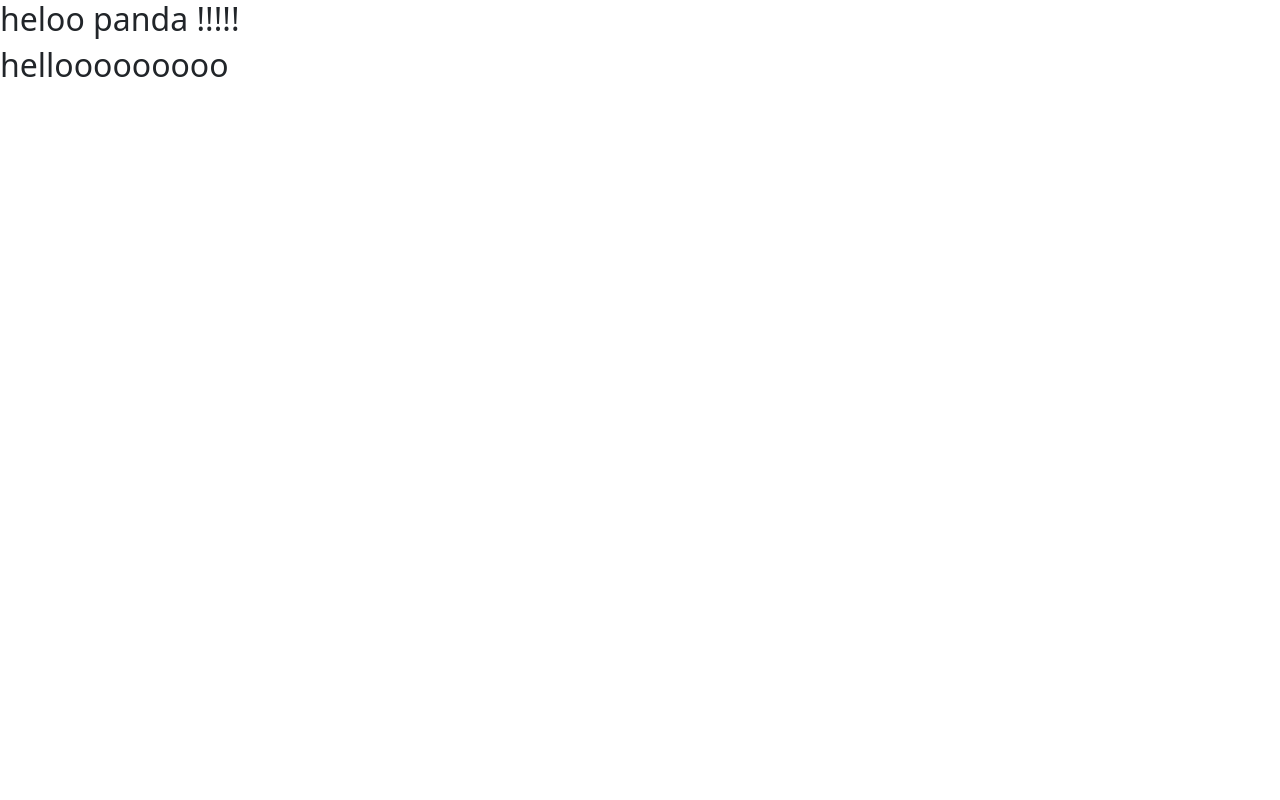
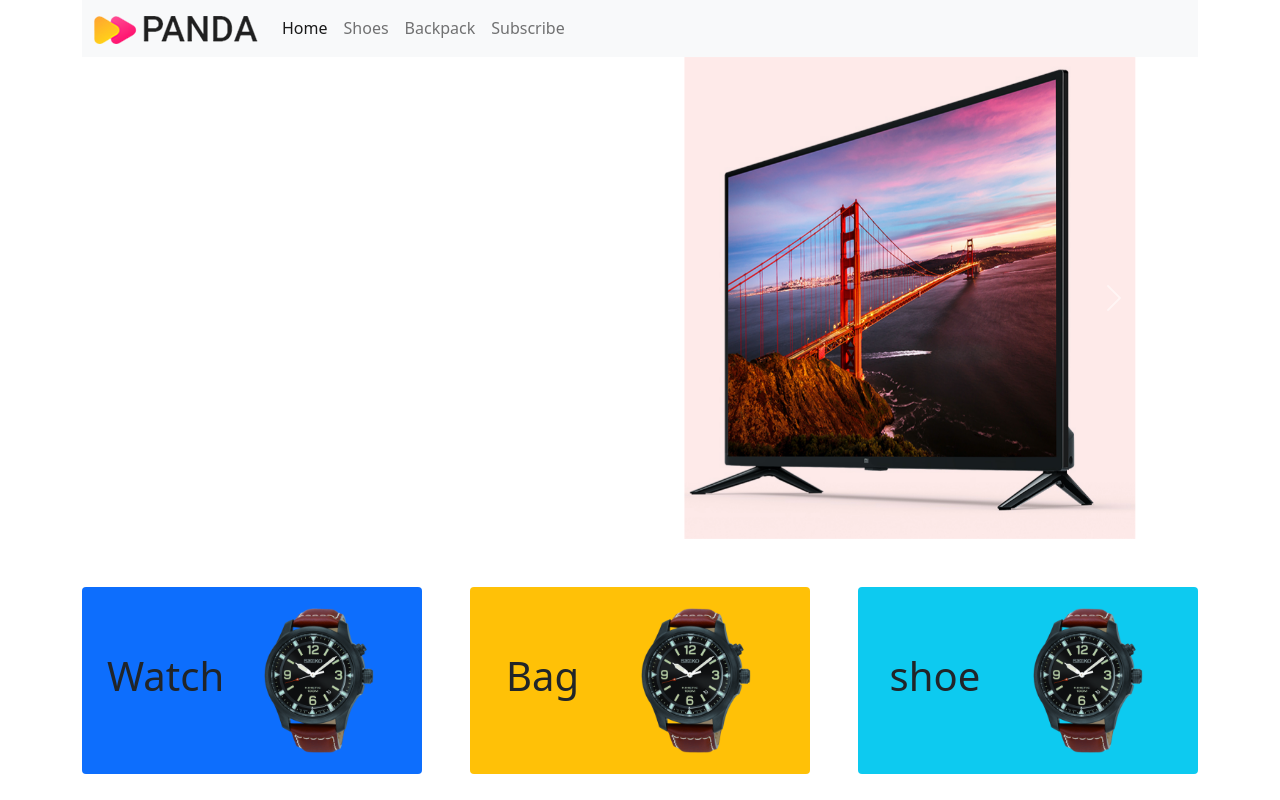
Before and after one commit to Farzana79/panda-bootstrap, a plain HTML site: page index.html in a window 1280 px wide. Drawn offline with Linux system fonts and the light colour scheme.

Commit message:
added two section

```diff
--- a/index.html
+++ b/index.html
@@ -7,8 +7,87 @@
     <link rel="stylesheet" href="css/bootstrap.min.css">
 </head>
 <body>
-    <h2>heloo panda !!!!!</h2>
-    <h2>hellooooooooo</h2>
+    <header class="container"><nav class="navbar navbar-expand-lg navbar-light bg-light">
+        <div class="container-fluid">
+          <a class="navbar-brand" href="#">
+              <img src="images/logo.png" alt="">
+          </a>
+          <button class="navbar-toggler" type="button" data-bs-toggle="collapse" data-bs-target="#navbarNavAltMarkup" aria-controls="navbarNavAltMarkup" aria-expanded="false" aria-label="Toggle navigation">
+            <span class="navbar-toggler-icon"></span>
+          </button>
+          <div class="collapse navbar-collapse" id="navbarNavAltMarkup">
+            <div class="navbar-nav">
+              <a class="nav-link active" aria-current="page" href="#">Home</a>
+              <a class="nav-link" href="#">Shoes</a>
+              <a class="nav-link" href="#">Backpack</a>
+              <a class="nav-link " href="#" tabindex="-1" aria-disabled="true">Subscribe</a>
+            </div>
+          </div>
+        </div>
+      </nav>
+      <div id="carouselExampleControls" class="carousel slide" data-bs-ride="carousel">
+        <div class="carousel-inner">
+          <div class="carousel-item active">
+            <div class="row">
+                <div class="col-md-7"></div>
+                <div class="col-md-5">
+                    <img src="images/banner-images/tv.png" class="d-block w-100" alt="...">
+                </div>
+            </div>
+          </div>
+          <div class="carousel-item">
+            <div class="row">
+                <div class="col-md-7"></div>
+                <div class="col-md-5">
+                    <img src="images/banner-images/headphone.png" class="d-block w-100" alt="...">
+                </div>
+            </div>
+          </div>
+          <div class="carousel-item">
+            <div class="row">
+                <div class="col-md-7"></div>
+                <div class="col-md-5">
+                    <img src="images/banner-images/xbox.png" class="d-block w-100" alt="...">
+                </div>
+            </div>
+          </div>
+        </div>
+        <a class="carousel-control-prev" href="#carouselExampleControls" role="button" data-bs-slide="prev">
+          <span class="carousel-control-prev-icon" aria-hidden="true"></span>
+          <span class="visually-hidden">Previous</span>
+        </a>
+        <a class="carousel-control-next" href="#carouselExampleControls" role="button" data-bs-slide="next">
+          <span class="carousel-control-next-icon" aria-hidden="true"></span>
+          <span class="visually-hidden">Next</span>
+        </a>
+      </div>
+
+    </header>
+    <main>
+        <section class="container overflow-hidden mt-5">
+            <div class="row gx-5">
+              <div class="col">
+               <div class="p-3 rounded bg-primary d-flex align-items-center justify-content-around">
+                   <h1>Watch</h1>
+                   <img src="images/categories/watch.png" alt="">
+                </div>
+              </div>
+              <div class="col">
+                <div class="p-3 rounded bg-warning d-flex align-items-center justify-content-around">
+                    <h1>Bag</h1>
+                    <img src="images/categories/watch.png" alt="">
+                 </div>
+               </div>
+               <div class="col">
+                <div class="p-3 rounded bg-info d-flex align-items-center justify-content-around">
+                    <h1>shoe</h1>
+                    <img src="images/categories/watch.png" alt="">
+                 </div>
+               </div>
+
+            </div>
+        </section>
+    </main>
     <script src="js/bootstrap.min.js"></script>
 </body>
 </html>
```
